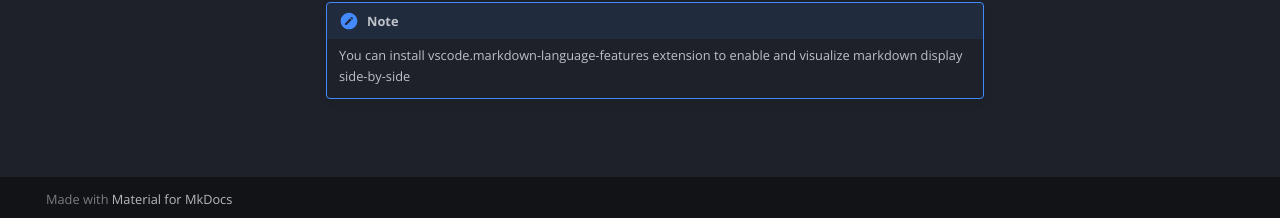
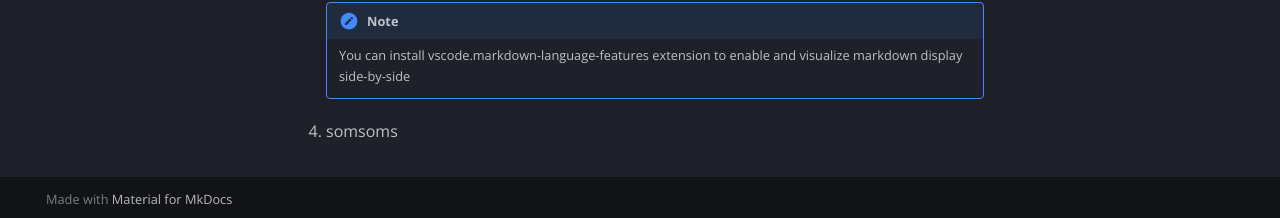
Before and after one commit to bmb-nord/redcap, an MkDocs documentation site: the page built from docs/DEVELOPER.md, in a window 1280 px wide and 1285 px high. Shown: the part 1064-1282 px from the top of the window. Built offline with MkDocs 1.6.1 and Material for MkDocs 9.7.7, drawn with Linux system fonts in a browser that asks for light colours.

Commit message:
added random text

```diff
--- a/docs/DEVELOPER.md
+++ b/docs/DEVELOPER.md
@@ -55,3 +55,5 @@ For full documentation visit [mkdocs.org](https://www.mkdocs.org).
 
     !!! note
         You can install vscode.markdown-language-features extension to enable and visualize markdown display side-by-side
+
+4. somsoms
```
